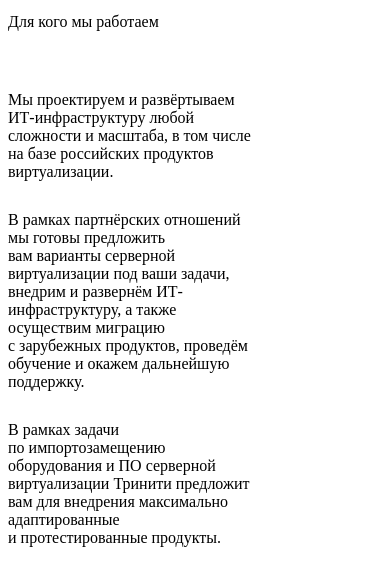
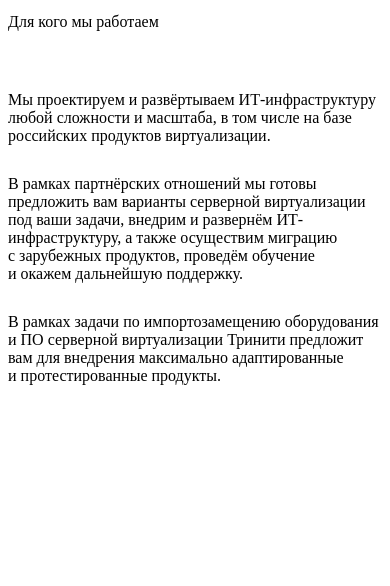
Before and after one commit to relidGurd/mantis-test-build, a Next.js app: page /about-us/for-who/for-who in a window 390 px wide. Shown: the top 586 px of the page. Built offline with nearby package versions, Linux system fonts and the light colour scheme.

Commit message:
test build

```diff
--- a/src/pages/about-us/about-us.tsx
+++ b/src/pages/about-us/about-us.tsx
@@ -96,9 +96,8 @@ export default function AboutPage() {
 
   return (
     <>
-      <RiseUpAnimation>
-        <AboutUsHero />
-      </RiseUpAnimation>
+      <AboutUsHero />
+
       <AboutStages title="Этапы работ" data={exampleStages} />
       <AboutForWho />
       <AboutStages
--- a/src/pages/about-us/for-who/for-who.module.css
+++ b/src/pages/about-us/for-who/for-who.module.css
@@ -9,3 +9,9 @@
 .about_forWhoText {
   margin-bottom: 30px;
 }
+
+@media screen and (max-width: 750px) {
+  .about_forWhoTextContainer {
+    width: auto;
+  }
+}
```
